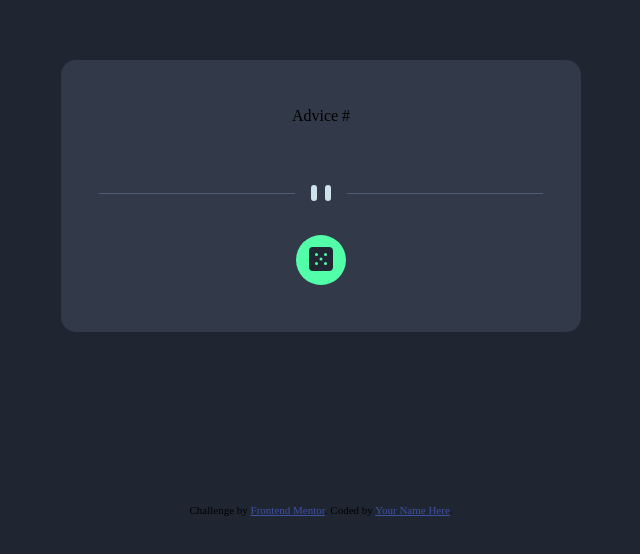
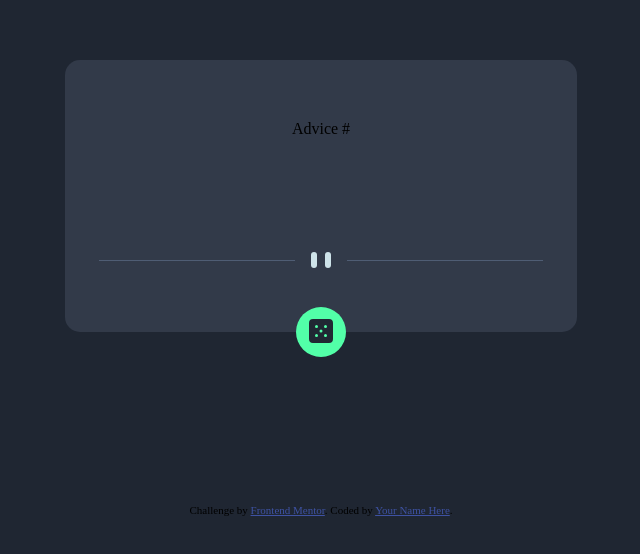
Before and after one commit to michaelr47/Advice-Generator, a plain HTML site: page index.html in a window 1280 px wide. Shown: the part 112-666 px from the top of the page, without its empty margins (319-959 px from the left). Drawn offline with Linux system fonts and the light colour scheme.

Commit message:
button position fixed to bottom of card

```diff
--- a/styles.css
+++ b/styles.css
@@ -59,7 +59,7 @@ body {
 .card {
     background-color: var(--darkGrayishBlue);
     height: 17rem;
-    width: 32.5rem;
+    width: 32rem;
     min-width: 330px;
     padding: 2rem;
     border-radius: 15px;
@@ -67,6 +67,7 @@ body {
     flex-direction: column;
     align-items: center;
     justify-content: space-around;
+    position: relative;
 }
 
 
@@ -77,6 +78,8 @@ border-radius: 50%;
 border: none;
 background-color: var(--neonGreen);
 transition: .3s ease-out;
+position: absolute;
+bottom: -25px;
 }
 
 #adviceBtn:hover {
```
Also changed, not shown: index.html (+0 -1 lines).
